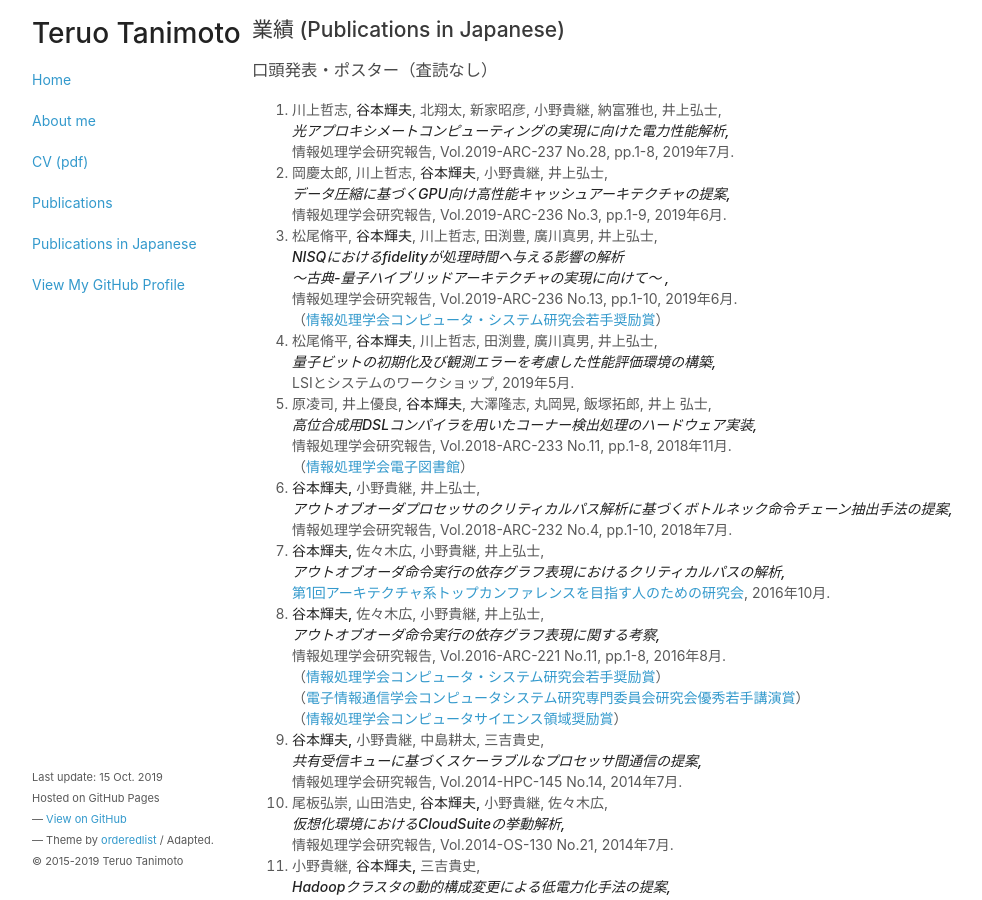
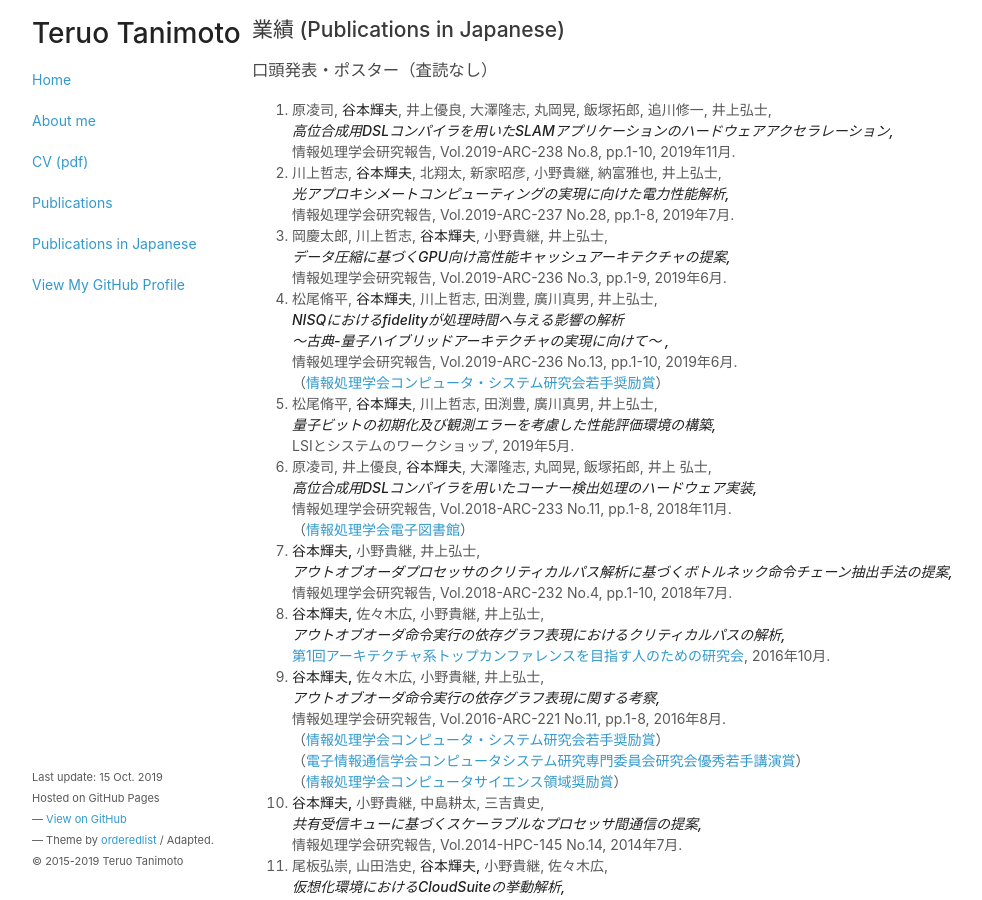
Before and after one commit to teruo41/teruo41.github.io, a Jekyll site: the page built from pubsj.md, in a window 1280 px wide and 900 px high. Shown: the whole window, without its empty margins (138-1120 px from the left). Built offline with Jekyll 4.4.1, drawn with Linux system fonts in a browser that asks for light colours.

Commit message:
Added Ryoji's talk at DesignGaia2019

```diff
--- a/pubsj.md
+++ b/pubsj.md
@@ -6,6 +6,10 @@ title: Publications in Japanese
 ## 業績 (Publications in Japanese)
 
 ### 口頭発表・ポスター（査読なし）
+
+0. 原凌司, __谷本輝夫__, 井上優良, 大澤隆志, 丸岡晃, 飯塚拓郎, 追川修一, 井上弘士,
+  ***高位合成用DSLコンパイラを用いたSLAMアプリケーションのハードウェアアクセラレーション,***
+  情報処理学会研究報告, Vol.2019-ARC-238 No.8, pp.1-10, 2019年11月.
 
 0. 川上哲志, __谷本輝夫__, 北翔太, 新家昭彦, 小野貴継, 納富雅也, 井上弘士,
   ***光アプロキシメートコンピューティングの実現に向けた電力性能解析,***
```
